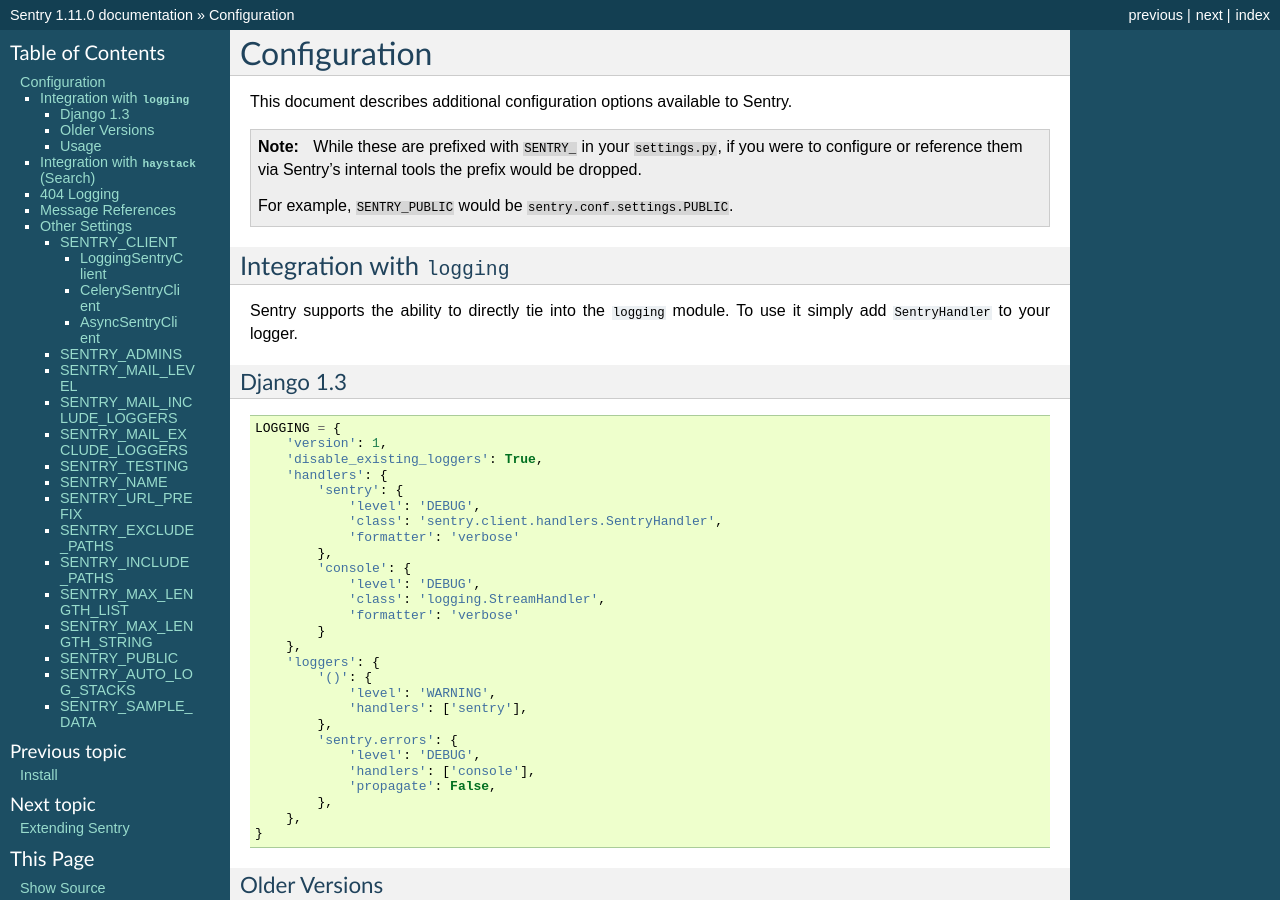
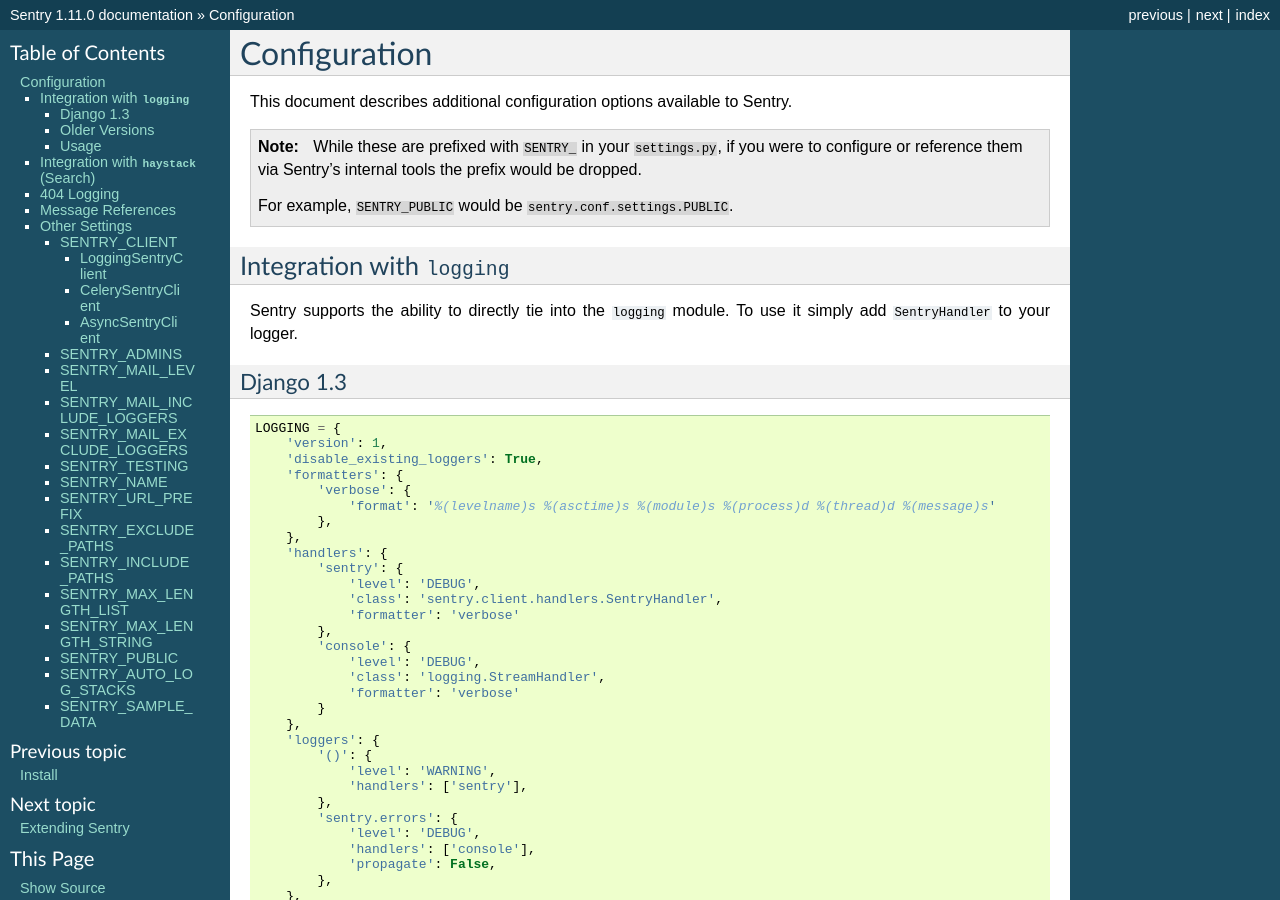
Before and after one commit to JohnFredok/apm-agent-python, a Sphinx documentation site: the page built from docs/config/index.rst, in a window 1280 px wide and 900 px high. Built offline with Sphinx 7.4.7, drawn with Linux system fonts in a browser that asks for light colours.

Commit message:
Added missing formatters section form LOGGING settings.

```diff
--- a/docs/config/index.rst
+++ b/docs/config/index.rst
@@ -23,6 +23,11 @@
     LOGGING = {
         'version': 1,
         'disable_existing_loggers': True,
+        'formatters': {
+            'verbose': {
+                'format': '%(levelname)s %(asctime)s %(module)s %(process)d %(thread)d %(message)s'
+            },
+        },
         'handlers': {
             'sentry': {
                 'level': 'DEBUG',
```
